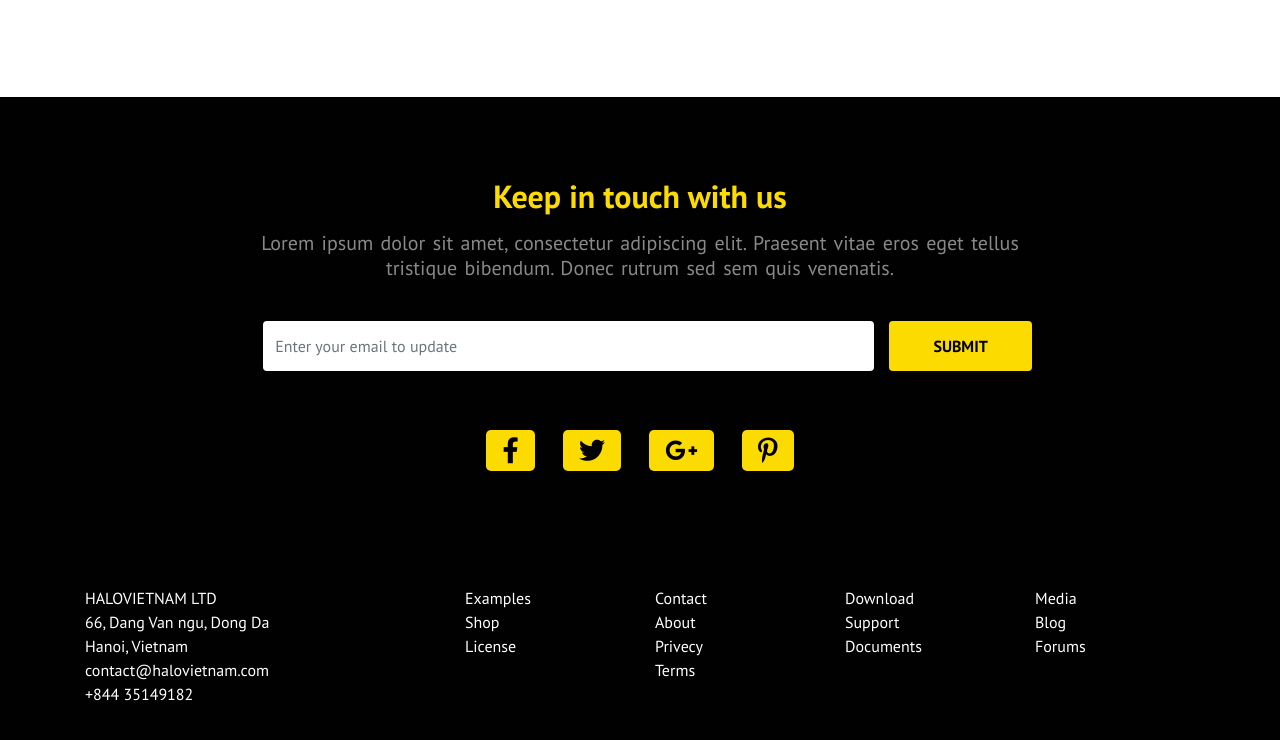
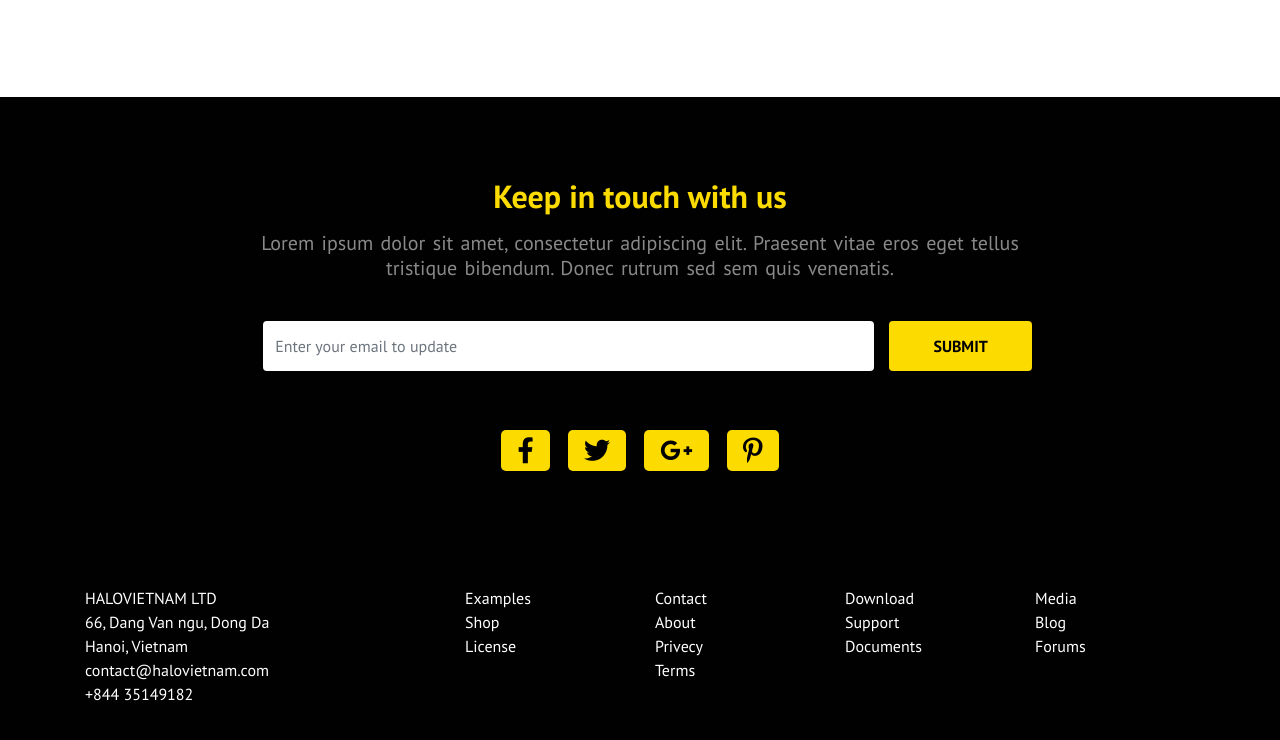
Before and after one commit to sheikhjubaer/Class-23-TinyOne-Psd-to-html, a plain HTML site: page index.html in a window 1280 px wide. Shown: the part 1290-2030 px from the top of the page. Drawn offline with Linux system fonts and the light colour scheme; a script that the page names is missing.

Commit message:
Update style.css

```diff
--- a/css/style.css
+++ b/css/style.css
@@ -178,7 +178,7 @@ header {
     background-color: #fff;
 }
 .c-icon ul li {
-    margin: 0 16px;
+    margin: 0 6px;
 }
 .c-icon ul li a {
     background-color: #FCDB00;
```
